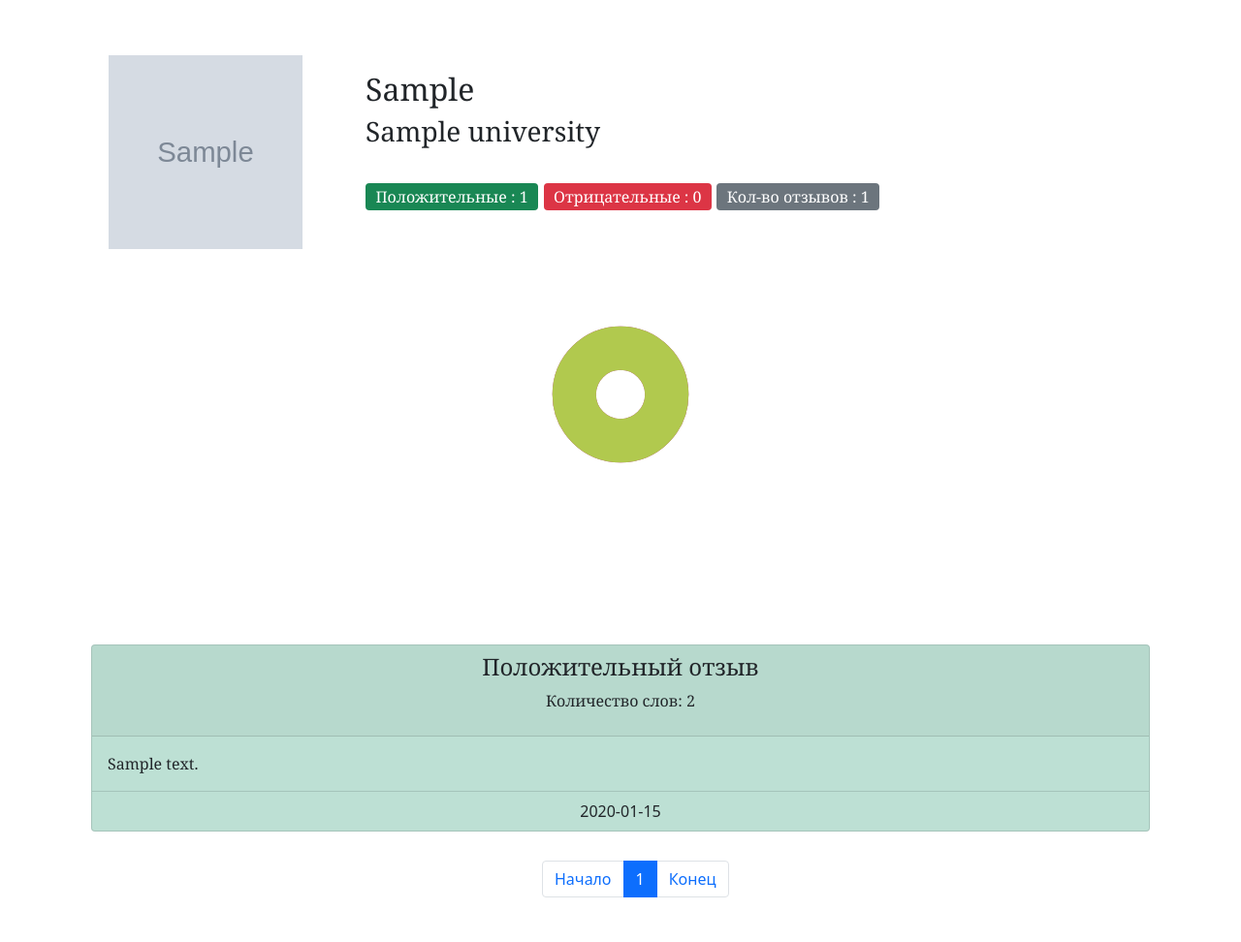
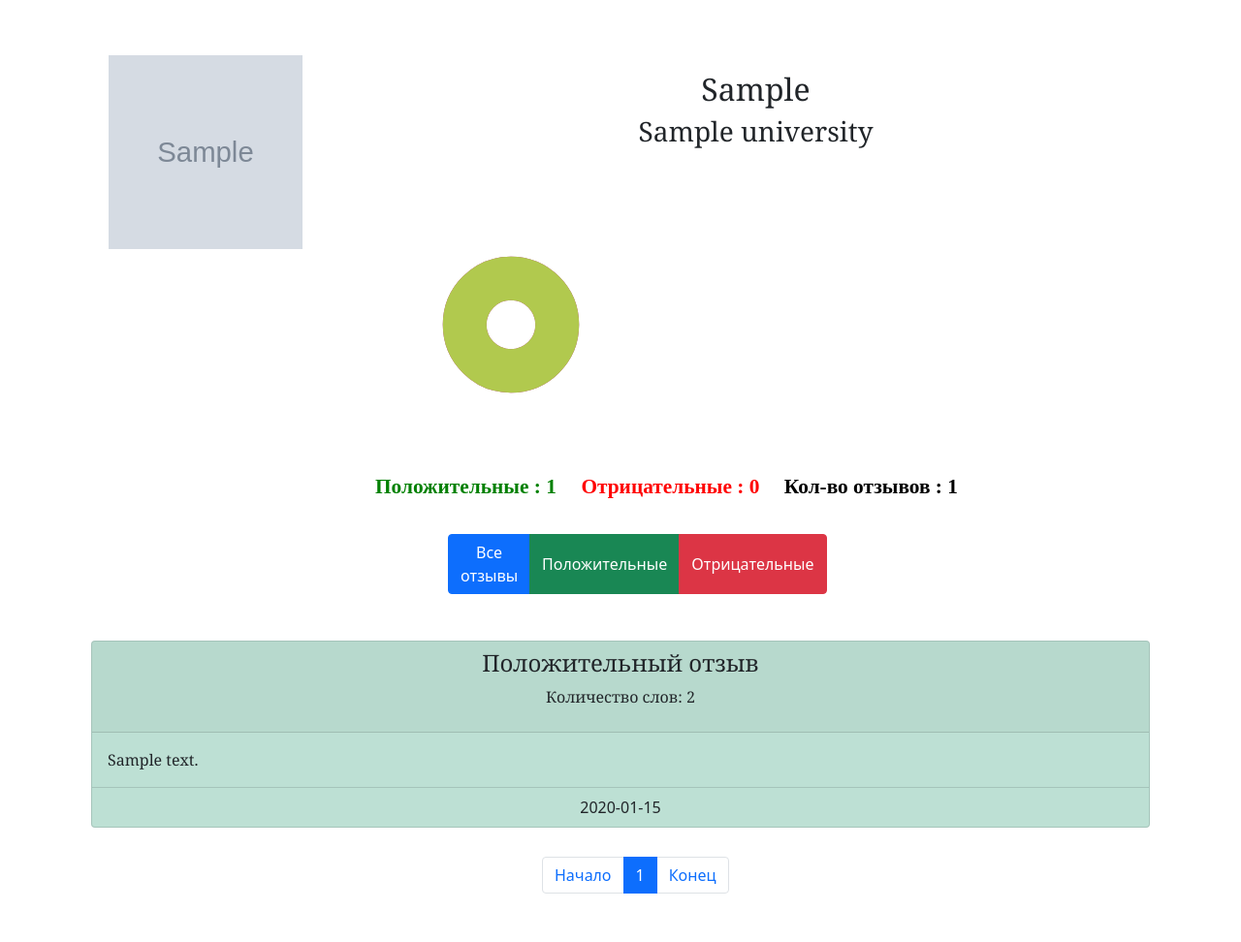
Before and after one commit to betinvoker/WorkToWork, a Django app: page /review/1/ in a window 1280 px wide. Shown: the part 63-1035 px from the top of the page at 97% size. After the commit the page ends 985 px from the top, so only its background shows below. Run offline with Django 3.2, Linux system fonts and the light colour scheme; tables that the repository leaves empty hold one stand-in row (values such as "Sample post"); grey boxes marked "Sample" are stand-in pictures; some libraries are stand-ins or nearby versions.

Commit message:
Небольшие изменения на странице университета Добавлена сортировка комментариев Некоторые элементы страницы изменили расположение

```diff
--- a/project/project/urls.py
+++ b/project/project/urls.py
@@ -5,7 +5,7 @@ from django.views.generic import View, TemplateView, DetailView, ListView
 from search_reviews import views
 
 urlpatterns = [
-    path('', views.UniversitiesListView.as_view(), name='review'),
+    path('', views.UniversitiesListView.as_view(), name='index'),
     path('review/<int:id>/', views.OpinionsListView.as_view(), name='review'),
     path('rating', views.RatingUniversitiesView.as_view(), name='ratings'),
     path('search/', views.Search.as_view(), name='search'),
--- a/project/search_reviews/views.py
+++ b/project/search_reviews/views.py
@@ -28,11 +28,18 @@ class OpinionsListView(ListView):
     def get(self, request, id, *args, **kwargs):
         university = Universities.objects.get(id=id)
         opinions = Opinions.objects.filter(university_id = id)
+        status = self.request.GET.get("status")
+
+        if status != None:
+            filter_status = Opinions.objects.filter(university_id = id).filter(status = status)
+        else:
+            filter_status = Opinions.objects.filter(university_id = id)
+
         positive_opinions = opinions.filter(status = "True").count
         negative_opinions = opinions.filter(status = "False").count
 
         #   Пагинатор выбирает из таблицы Opinions 5 комментариев, на странице может быть не меньше двух комментариев
-        paginator = Paginator(opinions, 5, orphans = 2)
+        paginator = Paginator(filter_status, 5, orphans = 2)
 
         page_number = request.GET.get('page')
         try:
@@ -43,7 +50,7 @@ class OpinionsListView(ListView):
             page_obj = paginator.page(paginator.num_pages)
 
         return render(request, "search_reviews/reviews.html", context = { "page_obj" : page_obj, "university" : university, "opinions" : opinions,
-                                 "positive_opinions" : positive_opinions, "negative_opinions" : negative_opinions })
+                                 "positive_opinions" : positive_opinions, "negative_opinions" : negative_opinions, "status" : status})
 
 #   Страница поиска университетов
 class Search(ListView):
@@ -51,7 +58,7 @@ class Search(ListView):
     paginate_by = 12
 
     def get_queryset(self):
-        query = (Q(abbreviated__icontains = self.request.GET.get("q")) | Q(name__icontains=self.request.GET.get("q")))
+        query = (Q(abbreviated__icontains = self.request.GET.get("q")) | Q(name__icontains = self.request.GET.get("q")))
         return Universities.objects.filter(query)
 
     def get_context_data(self, *args, **kwargs):
--- a/project/static/css/style.css
+++ b/project/static/css/style.css
@@ -4,3 +4,9 @@ h1,h2,h3,h4,h5,p {
 .title_page {
     margin : 30px 0 30px 0;
 }
+.status_badge {
+    font-family: serif;
+    margin: 0 10px 0 10px;
+    font-weight: 600;
+    font-size: 16pt;
+}
--- a/project/templates/search_reviews/reviews.html
+++ b/project/templates/search_reviews/reviews.html
@@ -6,7 +6,7 @@
 {% block header %}{{ university.abbreviated }}{% endblock header %}
 <!-- Контент страницы с основной информацией -->
 {% block content_center %}
-<div class="row justify-content-center" style="margin-top: 120px; margin-bottom: 60px;">
+<div class="row justify-content-center" style="margin-top: 120px;">
   <div class="card mb-12 border-0">
     <div class="row g-0">
       <div class="col-md-3">
@@ -18,24 +18,38 @@
       </div>
       <div class="col-md-9">
         <div class="card-body">
-          <h2 class="mt-0">{{ university.abbreviated }}</h2>
-          <h3>{{ university.name }}</h3>
+          <h2 class="mt-0 text-center">{{ university.abbreviated }}</h2>
+          <h3 class="text-center">{{ university.name }}</h3>
           <br>
+
+          <svg width="300px" height="300px" viewBox="0 0 20 20" class="donut">
+            <circle cx="10" cy="10" r="3.183098861837907" fill="#fff"></circle>
+            <circle class="donut-ring" cx="10" cy="10" r="3.183098861837907" fill="transparent" stroke="#d2d3d4" stroke-width="3"></circle>
+            <circle class="donut-segment" cx="10" cy="10" r="3.183098861837907" fill="transparent" stroke="#ce4b99" stroke-width="3" stroke-dasharray="'{% widthratio positive_opinions count_opinions 100 %}'" stroke-dashoffset="25"></circle>
+            <circle class="donut-segment" cx="10" cy="10" r="3.183098861837907" fill="transparent" stroke="#b1c94e" stroke-width="3" stroke-dasharray="'{% widthratio negative_opinions count_opinions 100 %}'" stroke-dashoffset="25"></circle>
+          </svg>
+
           <p style="font-size: 16pt;">
-            <span class="badge rounded bg-success" style="font-weight: 100">Положительные : {{ positive_opinions }}</span>
-            <span class="badge rounded bg-danger" style="font-weight: 100">Отрицательные : {{ negative_opinions }}</span>
-            <span class="badge rounded bg-secondary" style="font-weight: 100">Кол-во отзывов : {{ opinions|length }}</span>
+            <span class="status_badge" style="color: green;">Положительные : {{ positive_opinions }}</span>
+            <span class="status_badge" style="color: red;">Отрицательные : {{ negative_opinions }}</span>
+            <span class="status_badge" style="color: black;">Кол-во отзывов : {{ opinions|length }}</span>
           </p>
         </div>
       </div>
     </div>
   </div>
-  <svg width="300px" height="300px" viewBox="0 0 20 20" class="donut">
-    <circle cx="10" cy="10" r="3.183098861837907" fill="#fff"></circle>
-    <circle class="donut-ring" cx="10" cy="10" r="3.183098861837907" fill="transparent" stroke="#d2d3d4" stroke-width="3"></circle>
-    <circle class="donut-segment" cx="10" cy="10" r="3.183098861837907" fill="transparent" stroke="#ce4b99" stroke-width="3" stroke-dasharray="'{% widthratio positive_opinions count_opinions 100 %}'" stroke-dashoffset="25"></circle>
-    <circle class="donut-segment" cx="10" cy="10" r="3.183098861837907" fill="transparent" stroke="#b1c94e" stroke-width="3" stroke-dasharray="'{% widthratio negative_opinions count_opinions 100 %}'" stroke-dashoffset="25"></circle>
-  </svg>
+</div>
+
+<div class="row justify-content-center">
+  <div class="col col-10 col-md-6 col-lg-4">
+    <form action="" method="GET" class="d-flex">
+      <div class="btn-group" role="group" aria-label="Basic mixed styles example">
+        <button type="submit" class="btn btn-primary">Все отзывы</button>
+        <button type="submit" name="status" value="True" class="btn btn-success">Положительные</button>
+        <button type="submit" name="status" value="False" class="btn btn-danger">Отрицательные</button>
+      </div>
+    </form>
+  </div>
 </div>
 {% endblock content_center %}
 
```
